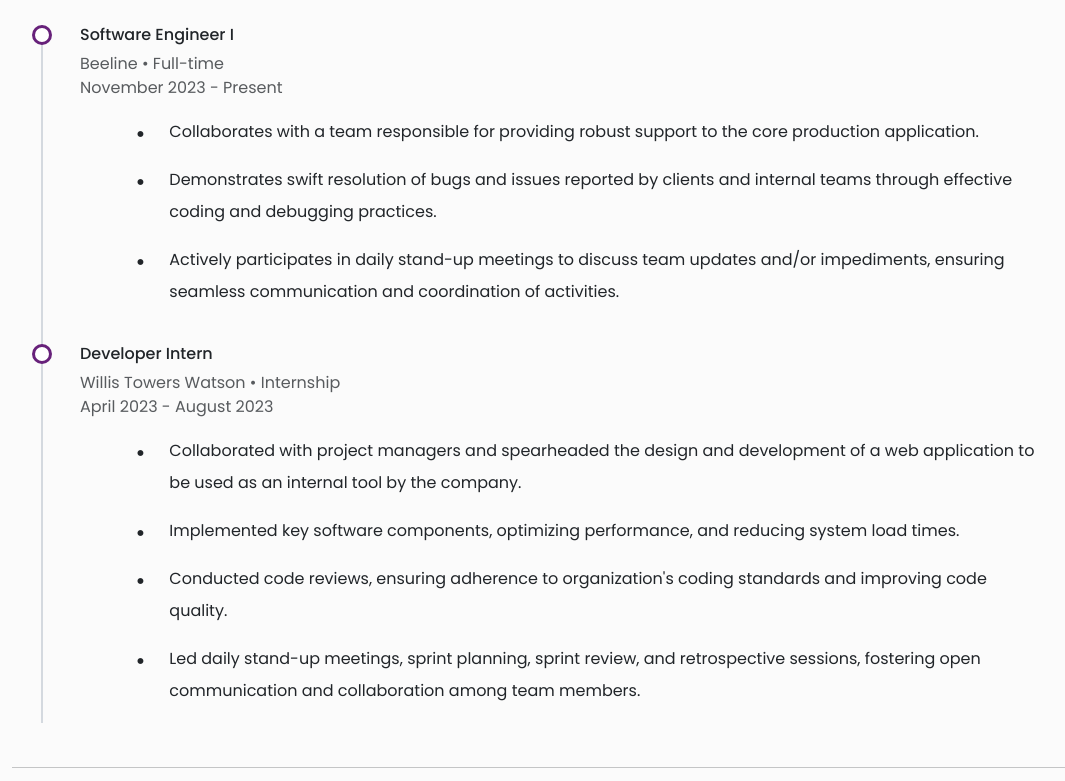
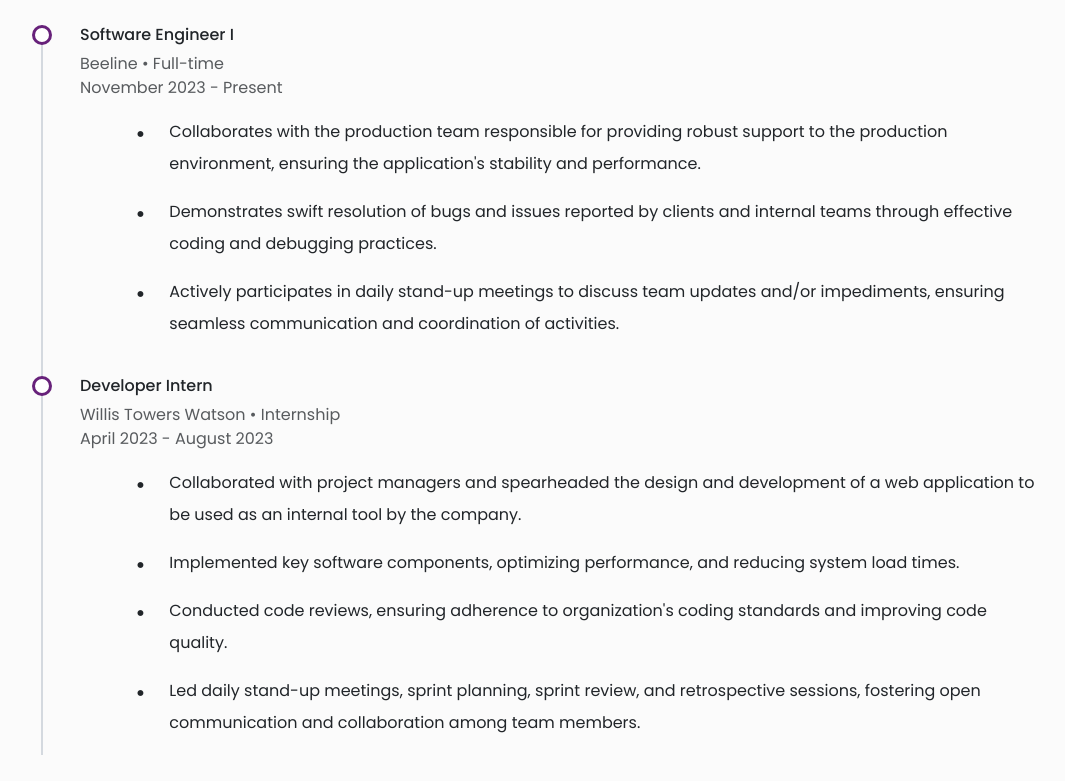
Before and after one commit to NeonieQuell/Web-Portfolio, a website: page assets/pages/about.html in a window 1280 px wide. Shown: the part 1839-2620 px from the top of the page, without its empty margins (70-1135 px from the left). Drawn offline with Linux system fonts and the light colour scheme.

Commit message:
Updated about.html

```diff
--- a/assets/pages/about.html
+++ b/assets/pages/about.html
@@ -274,8 +274,9 @@
                                             </div>
                                             <div class="col-10 lh-lg">
                                                 <p>
-                                                    Collaborates with a team responsible for providing robust support
-                                                    to the core production application.
+                                                    Collaborates with the production team responsible for providing
+                                                    robust support to the production environment, ensuring the
+                                                    application's stability and performance.
                                                 </p>
                                             </div>
                                         </div>
```
